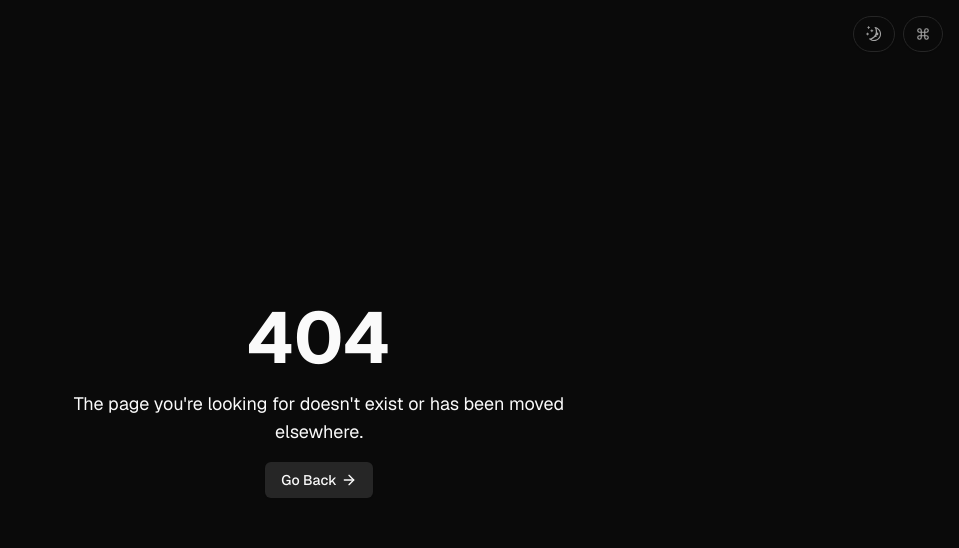
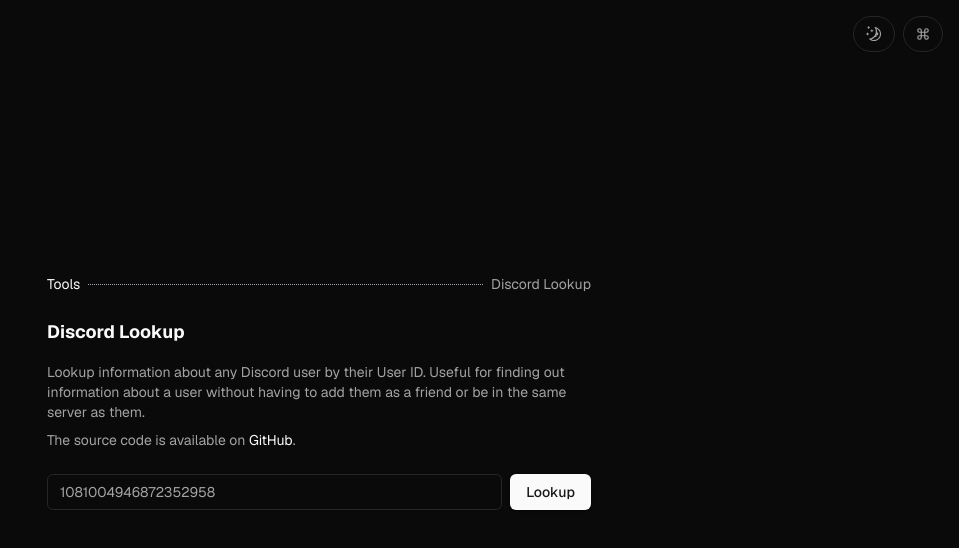
Before and after one commit to dromzeh/dromzeh.dev, a Next.js app: page /tools/discord-lookup in a window 1280 px wide. Before the commit this address had no page. Shown: the top 548 px of the page, without its empty margins (321-1280 px from the left). Built offline with nearby package versions, Linux system fonts and the light colour scheme.

Commit message:
if this builds i will be flabbergasted

```diff
--- /dev/null
+++ b/src/app/tools/discord-lookup/page.tsx
@@ -0,0 +1,61 @@
+import { Metadata } from "next";
+import Link from "next/link";
+import { DiscordLookupClient } from "~/components/discord-lookup/client";
+
+export const metadata: Metadata = {
+    title: "discord lookup tool • dromzeh.dev",
+    metadataBase: new URL("https://dromzeh.dev"),
+};
+
+export default function AIDisturbancePage() {
+    return (
+        <div className="min-h-screen max-w-xl mx-auto flex items-center justify-center">
+            <div className="py-12 px-4 text-sm">
+                <div className="flex flex-col space-y-6">
+                    <div className="flex flex-row space-x-2 items-center justify-between group">
+                        <span className="text-neutral-500">
+                            <Link
+                                href="/tools"
+                                className="text-foreground group-hover:text-muted-foreground/50 transition-colors duration-150 hover:cursor-pointer"
+                            >
+                                Tools
+                            </Link>
+                        </span>
+                        <div className="flex-grow border-t border-dotted border-gray-400"></div>
+                        <span className="text-muted-foreground">
+                            Discord Lookup
+                        </span>
+                    </div>
+                    <div className="flex flex-col space-y-2">
+                        <h1 className="text-foreground font-bold text-lg mb-2">
+                            Discord Lookup
+                        </h1>
+                        <div className="flex flex-col space-y-2">
+                            <p>
+                                Lookup information about any Discord user by
+                                their User ID. Useful for finding out
+                                information about a user without having to add
+                                them as a friend or be in the same server as
+                                them.
+                            </p>
+                            <p>
+                                The source code is available on{" "}
+                                <Link
+                                    href="https://github.com/dromzeh/dromzeh.dev"
+                                    target="_blank"
+                                    className="text-foreground hover:text-muted-foreground/50 transition-all duration-150"
+                                >
+                                    GitHub
+                                </Link>
+                                .
+                            </p>
+                        </div>
+                    </div>
+                    <section className="flex flex-col space-y-4 mt-2">
+                        <DiscordLookupClient />
+                    </section>
+                </div>
+            </div>
+        </div>
+    );
+}
--- a/src/components/discord-lookup/client.tsx
+++ b/src/components/discord-lookup/client.tsx
@@ -1,4 +1,3 @@
-/* eslint-disable @next/next/no-img-element */
 "use client";
 import { Button } from "~/components/ui/button";
 import { Input } from "~/components/ui/input";
@@ -45,7 +44,7 @@ export function convertSnowflakeToDate(
 export function validateSnowflake(snowflake: number, epoch: number) {
     if (snowflake < 4194304) {
         throw new Error(
-            "That doesn't look like a snowflake. Snowflakes are much larger numbers.",
+            "invalid snowflake: snowflake must be greater than 4194304",
         );
     }
 
@@ -53,14 +52,14 @@ export function validateSnowflake(snowflake: number, epoch: number) {
 
     if (Number.isNaN(timestamp.getTime())) {
         throw new Error(
-            "That doesn't look like a snowflake. Snowflakes have fewer digits.",
+            "invalid snowflake: snowflake must be a valid 64-bit integer",
         );
     }
 
     return timestamp;
 }
 
-export function LookupClient() {
+export function DiscordLookupClient() {
     const [discordUser, setDiscordUser] = useState({} as ResponseType);
     const [loading, setLoading] = useState(false);
     const [user, setUser] = useState("");
@@ -133,7 +132,7 @@ export function LookupClient() {
     }
 
     return (
-        <section className="flex flex-col space-y-4 mt-8">
+        <section className="flex flex-col space-y-4">
             <div className="flex flex-row space-x-2">
                 <Input
                     placeholder="1081004946872352958"
@@ -240,6 +239,7 @@ export function LookupClient() {
                                     </Button>
                                 </div>
                                 <div className="flex items-center">
+                                    {/* eslint-disable-next-line @next/next/no-img-element */}
                                     <img
                                         src={`${discordUser.banner.url}?size=1024`}
                                         alt={`${discordUser.user.username}'s banner`}
```
